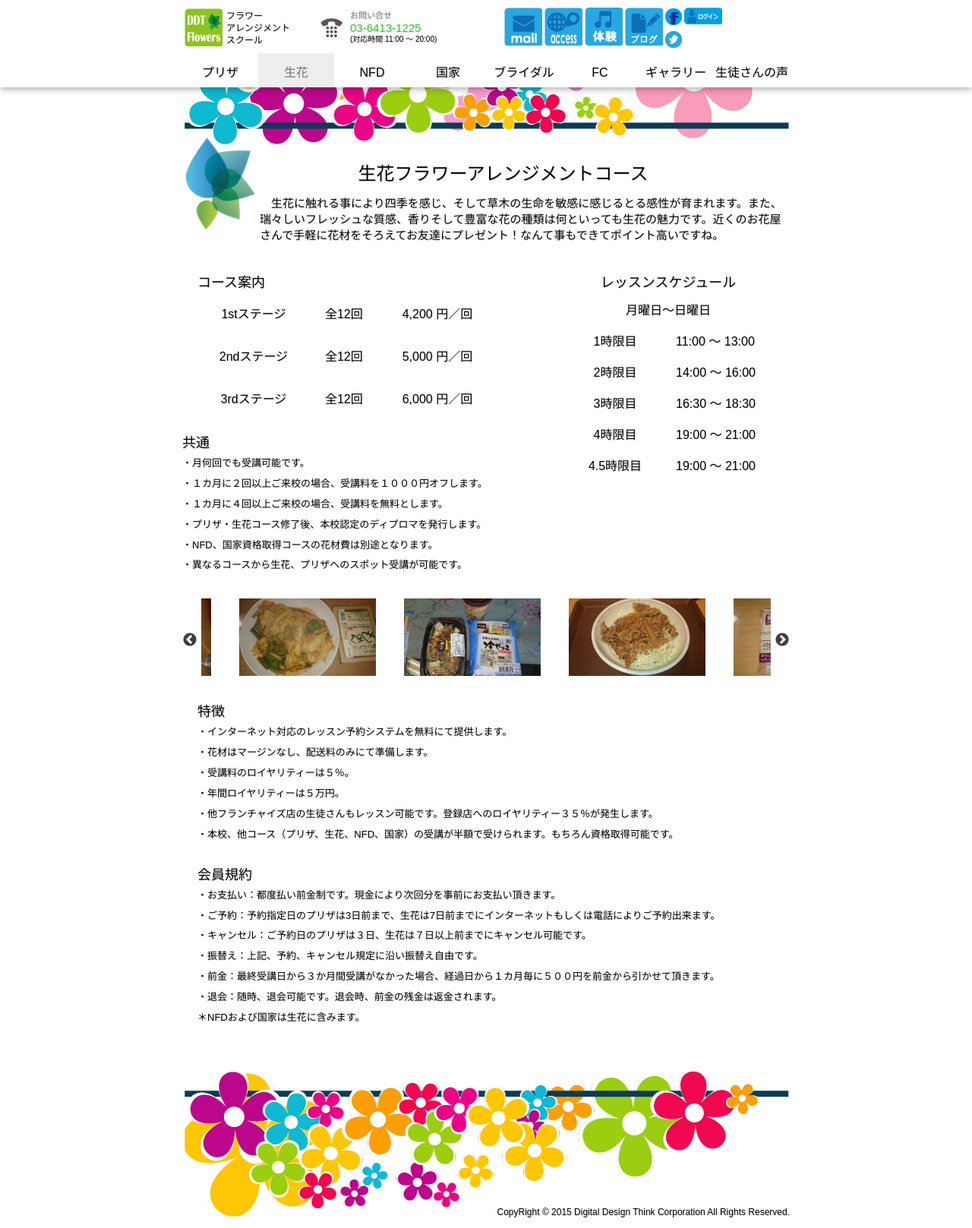
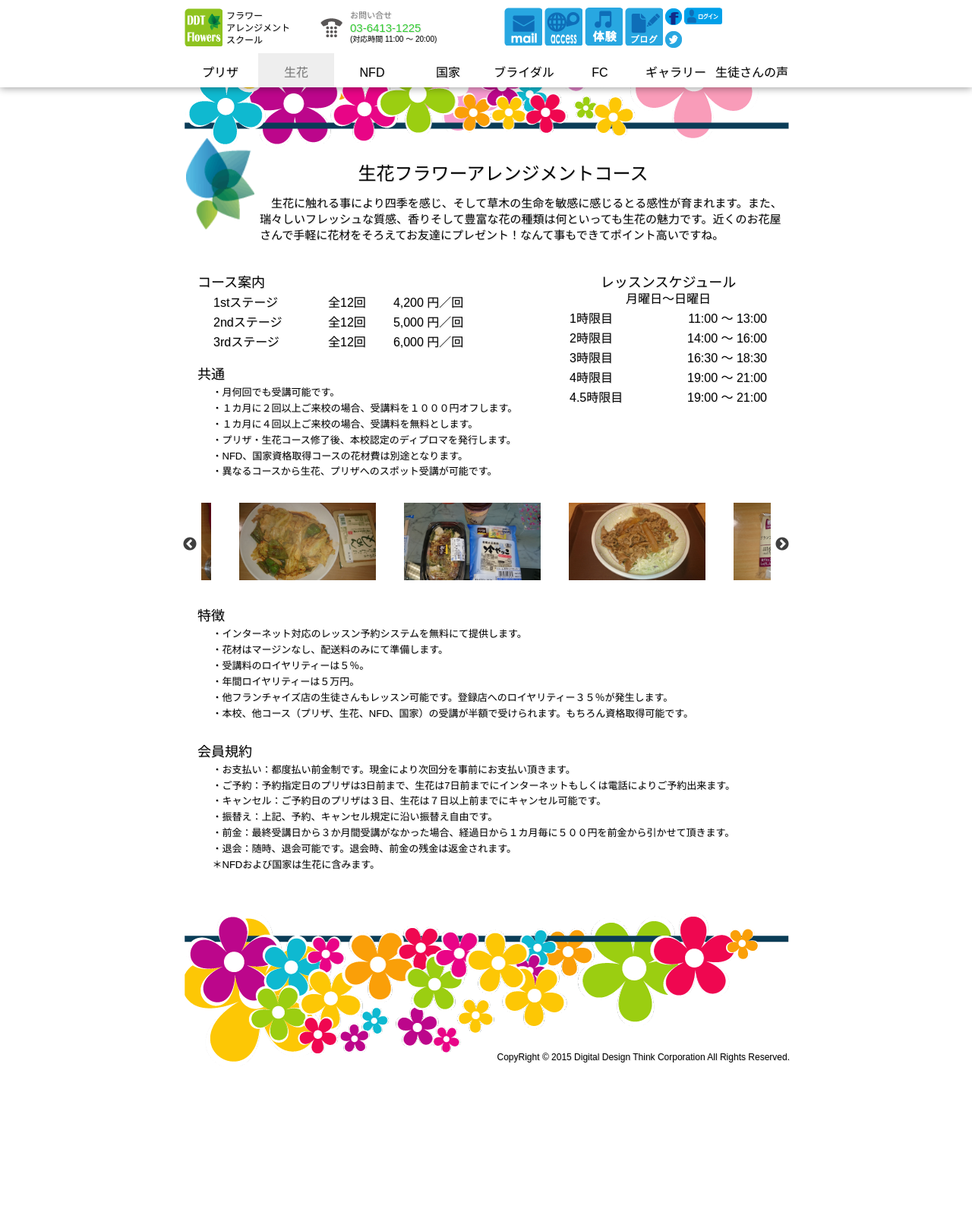
Before and after one commit to honmura-local/ddtflower, a PHP site: page /fresh.html in a window 1280 px wide. Shown: the whole page at 76% size. After the commit the page ends 1400 px from the top, so only its background shows below. Run offline with PHP 8.4, Linux system fonts and the light colour scheme.

Commit message:
テーブルレイアウト更新

```diff
--- a/css/courseguide.css
+++ b/css/courseguide.css
@@ -94,14 +94,28 @@
 }
 
 /*
- * セレクタ:.courseGuide tr, .courseGuide th,
- * 概要   :コース案内のレコードについてのスタイル
+ * セレクタ:.courseGuide th, .courseGuide td
+ * 概要   :コース案内のセルについてのスタイル
  * 作成者 :T.Yamamoto
  * 作成日 :2015.02.09
+ * 作成者 :T.Masuda
+ * 作成日 :2015.02.24
+ * 内容　 :paddingを狭めました。text-alignも追加しました。
  */
 .courseGuide th, .courseGuide td {
-    padding: 20px;      /* 幅を30px広げる */
+    padding: 5px;      	/* 幅を5px広げる */
     font-size: 16px;    /* フォントサイズを21pxにする */
+    text-align: left;	/* 文字を左に寄せる、 */
+}
+
+/*
+ * セレクタ:.courseGuide th
+ * 概要   :コース案内のセルについてのスタイル
+ * 作成者 :T.Masuda
+ * 作成日 :2015.02.24
+ */
+.courseGuide th {
+    text-indent: 1em;	/* 1字分字下げする。。 */
 }
 
 /*
@@ -121,10 +135,13 @@
  * 概要   :レッスンスケジュールの概要についてのスタイル
  * 作成者 :T.Yamamoto
  * 作成日 :2015.02.09
+ * 変更者 :T.Masuda
+ * 変更日 :2015.02.24
+ * 内容　 :下のmarginを減らしました。
  */
 .lessonSchedule .summary {
 	text-align: center;		/* 中央揃えにする */
-    margin-bottom: 20px;    /* 下向きに20px余白をとる */
+    margin-bottom: 5px;    /* 下向きに5px余白をとる */
 }
 
 /*
@@ -132,12 +149,34 @@
  * 概要   :レッスンスケジュールのレコードについてのスタイル
  * 作成者 :T.Yamamoto
  * 作成日 :2015.02.09
+ * 変更者 :T.Masuda
+ * 変更日 :2015.02.24
+ * 内容　 :下のpaddingを減らしました。幅の設定は効かないので消しました。
  */
 .lessonSchedule th, .lessonSchedule td {
-    padding: 0 10px 25px 10px;  /* 左から0、10px、30px、20px、広げる */
+    padding: 0 10px 10px 10px;  /* 左から0、10px、10px、20px、広げる */
     font-size: 16px;            /* フォントサイズを21pxにする */
     font-weight: normal;        /* 文字の太さを普通にする */
-    width: 100px;               /* 幅を100pxにする */
+}
+
+/*
+ * セレクタ:.lessonSchedule .period
+ * 概要   :レッスンスケジュールの時限のセル
+ * 作成者 :T.Masuda
+ * 作成日 :2015.02.24
+ */
+.lessonSchedule .period {
+	text-align: left;	/* 文字を左に寄せる。 */
+}
+
+/*
+ * セレクタ:.lessonSchedule .hour
+ * 概要   :レッスンスケジュールの時間のセル
+ * 作成者 :T.Masuda
+ * 作成日 :2015.02.24
+ */
+.lessonSchedule .hour {
+	text-align: right;	/* 文字を右に寄せる。 */
 }
 
 /*
@@ -148,10 +187,13 @@
  * 変更者 :T.Masuda
  * 変更日 :2015.02.22
  * 内容　 :幅の記述を削除しました。
+ * 変更者 :T.Masuda
+ * 変更日 :2015.02.24
+ * 内容　 :marginを変更しました。。
  */
 .commonText {
-	margin: 30px 0;	/* 上下に30px余白をとる */
-    clear: left;    /* 左側の回り込みをなくす */
+	margin: 30px 20px;	/* 上下に30px、左右に20pxの余白をとる */
+    clear: left;    	/* 左側の回り込みをなくす */
 }
 
 /*
@@ -159,15 +201,17 @@
  * 概要   :リスト項目ついてのスタイル
  * 作成者 :T.Yamamoto
  * 作成日 :2015.02.09
+ * 変更者 :T.Masuda
+ * 変更日 :2015.02.24
+ * 内容　 :paddingを狭めました。字下げも増やしました。
  */
 .commonText td, .salesPoint td, .memberRule td{
-    padding: 5px 0;   			/* 上下に30pxの余白をとる */
+    padding: 2px 0;   			/* 上下に2pxの余白をとる */
     font-size: 13px;			/* フォントのサイズを16pxにする */
     line-height: 1.3;			/* 行の高さを1.3行分にする */
     font-family: sans-serif;	/* fontをsans-serifにする */
-    padding-left: 1em;	   		/* インデントを一つとる */
+    padding-left: 2.5em;	   	/* 頭をキャプションの2文字目に合わせる。 */
     text-indent: -1em;  	  	/* 改行したときにインデントをとる */
-    width: 50%;    				/* 幅を50%にする */
 }
 
 /*
--- a/css/courseguideSP.css
+++ b/css/courseguideSP.css
@@ -82,14 +82,14 @@
      * 内容　 :table-layoutを記述しました。
      * 変更者 :T.Masuda
      * 変更日 :2015.02.24
-     * 内容　 :幅調整とfloatの解除を行いました。
+     * 内容　 :幅調整とfloatの解除を行いました。中央寄せの設定をしました。下marginを入れました。
      */
     .courseGuide {
         width: 90%;            /* 幅を60pxにする */
         height: auto;          /* 高さを自動にする */
-        margin-bottom: 20px;   /* 20px下に余白を空ける */
         table-layout: fixed;	/* セルの幅を均等に割る。 */
         float: none;			/* floatを解除する。 */
+        margin: 0 auto 15px;	/* 中央に寄せる。下にもmarginを追加する。 */
     }
 
     /*
@@ -100,12 +100,14 @@
      * 変更者 :T.Masuda
      * 変更日 :2015.02.22
      * 内容　 :displayを削除しました。
+     * 変更者 :T.Masuda
+     * 変更日 :2015.02.24
+     * 内容　 :paddingを削除しました。text-alignを追加しました。
      */
     .courseGuide th, .courseGuide td{
-        padding: 15px 0;        /* 要素の幅を横に15px広げる */
         font-size:12px;         /* フォントサイズを12pxにする */
         margin-left: 35px;      /* 左から35px余白をとる */
-        text-align: center;     /* 中央揃えにする */
+        text-align: center;		/* 文字を中心に寄せる。 */
     }
 
     /*
@@ -116,11 +118,14 @@
      * 変更者 :T.Masuda
      * 変更日 :2015.02.22
      * 内容　 :margin、text-alignを変更しました。
+     * 変更者 :T.Masuda
+     * 変更日 :2015.02.24
+     * 内容　 :marginをなくしました。
      */
     .courseGuide .summary, .lessonSchedule .summary{
         font-size: 14px;     /* フォントサイズを15pxにする */
         text-align: center;  /* 中央寄せにする */
-        margin: 0 0 20px;  　/* 下に20pxの余白を空ける */
+        margin-bottom: 2px;	/* 下のmarginを減らす。 */
     }
 
     /*
@@ -133,25 +138,25 @@
      * 内容　 :margin、幅を変更しました。
      * 変更者 :T.Masuda
      * 変更日 :2015.02.24
-     * 内容　 :floatを解除しました。
+     * 内容　 :floatを解除しました。幅を狭めました。中央に寄せるようにしました。
      */
     .lessonSchedule {
-        width: 90%;            /* 幅を90%にする */
-		margin: 0 5% 10px;		/* 適切なmarginを取る。 */
+        width: 75%;            	/* 幅を75%にする */
+		margin: 0 auto 10px;	/* 中央に寄せる。 */
     	float: none;			/* 段組みレイアウトを解除する。 */
     }
 
-    /*
-     * セレクタ:.lessonSchedule th, .lessonSchedule td
-     * 概要   :スマホ用レッスンスケジュールテーブルの中身のスタイル
-     * 作成者 :T.Yamamoto
-     * 作成日 :2015.02.16
-     */
-    .lessonSchedule th, .lessonSchedule td{
-        width: 50%;         /* 幅を50%にする */
-        padding: 7px;       /* 要素の幅を7px広くする */
-        font-size:13px;     /* 文字サイズを13pxにする */
-    }
+/*
+ * セレクタ:.lessonSchedule .tableHead,.lessonSchedule .period,.lessonSchedule .hour
+ * 概要   :レッスンスケジュールのセル
+ * 作成者 :T.Masuda
+ * 作成日 :2015.02.24
+ */
+.lessonSchedule .tableHead,.lessonSchedule .period,.lessonSchedule .hour {
+    padding: 4px;       /* 要素の幅を4px広くする */
+    font-size:13px;     /* 文字サイズを13pxにする */
+	text-align: center;	/* 文字を左に寄せる。 */
+}
 
         /*
      * セレクタ:.commonText, .salesPoint, .memberRule
@@ -161,10 +166,13 @@
      * 変更者 :T.Masuda
      * 変更日 :2015.02.21
      * 内容　 :margin、幅を変更しました。
+     * 変更者 :T.Masuda
+     * 変更日 :2015.02.24
+     * 内容　 :margin、幅を変更しました。
      */
     .commonText, .salesPoint, .memberRule {
-        width: 90%;            /* 幅を90%にする */
-        margin: 15px 5%;     /* 上に余白を10px、横に5%とる */
+        width: 85%;            /* 幅を90%にする */
+        margin: 15px auto;     /* 上に余白を10px、中央に寄せる。 */
         line-height: 1.5;      /* 1行の高さを1.5行分にする */
         padding-left: 1em;     /* インデントを一つとる */
         text-indent: -1.0em;     /* 改行したときにインデントをとる */
@@ -177,11 +185,12 @@
      * 作成日 :2015.02.16
      * 変更者 :T.Masuda
      * 変更日 :2015.02.24
-     * 内容　 :text-alignを変更しました。
+     * 内容　 :text-alignを変更しました。下marginを調整しました。
      */
     .commonText .summary, .salesPoint .summary, .memberRule .summary {
-        text-align: center;       /* 中央寄せにする */
+        text-align: center;     /* 中央寄せにする */
         font-size: 13px;        /* 文字サイズを14pxにする */
+        margin-bottom: 3px;		/* 下に3pxのmarginを挿入する。 */
     }
 
     /*
@@ -189,10 +198,14 @@
      * 概要   :スマホ用リストのスタイル
      * 作成者 :T.Yamamoto
      * 作成日 :2015.02.16
+     * 変更者 :T.Masuda
+     * 変更日 :2015.02.24
+     * 内容   :インデントの調整をしました。
      */
     .commonText td, .salesPoint td, .memberRule td {
         text-align: left;       /* 左寄りにする */
         font-size: 11px;        /* 文字サイズを14pxにする */
+        padding-left: 1.0em;	/* インデントの基準を左端にして整える。 */
     }
 
      /*
```
